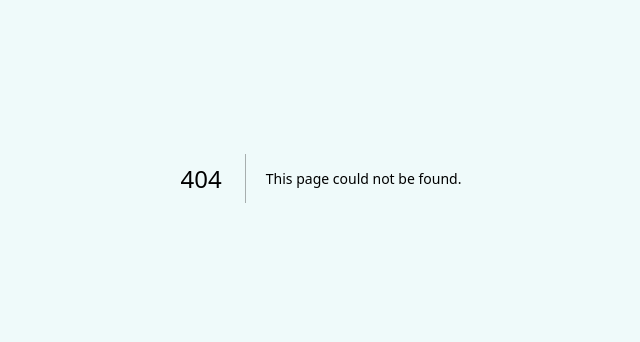
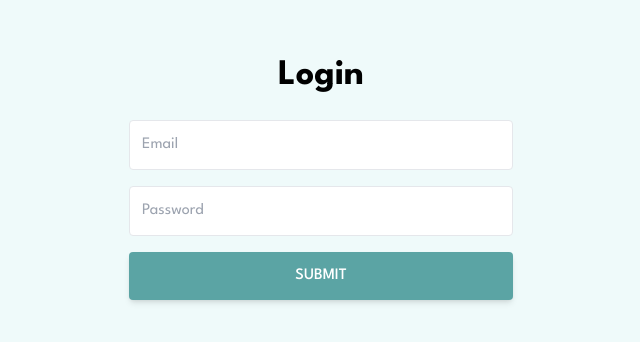
Before and after one commit to reline-digital/job-listings, a Next.js app in the folder apps/frontend/: page /login in a window 1280 px wide. Before the commit this address had no page. Shown: the part 222-564 px from the top of the page, without its empty margins (319-959 px from the left). Built offline with nearby package versions, Linux system fonts and the light colour scheme.

Commit message:
feat: add login page

```diff
--- /dev/null
+++ b/apps/frontend/src/app/login/page.tsx
@@ -0,0 +1,115 @@
+'use client'
+
+import { Button } from '@/components/Button'
+import { useState } from 'react'
+
+export default function Login() {
+  const [error, setError] = useState('')
+  async function handleSubmit(e: React.FormEvent<HTMLFormElement>) {
+    e.preventDefault()
+    const formData = new FormData(e.target as HTMLFormElement)
+    const email = formData.get('email')
+    const password = formData.get('password')
+    if (!email || !password) {
+      return setError('Both fields are required')
+    }
+    try {
+      const response = await fetch(
+        `${process.env.NEXT_PUBLIC_BASE_API}/user/login`,
+        {
+          method: 'POST',
+          credentials: 'include',
+          headers: {
+            'Content-Type': 'application/json',
+          },
+          body: JSON.stringify({ email, password }),
+        }
+      )
+      if (!response.ok) {
+        const data = await response.json()
+        // throw new Error(data.message)
+        console.log(data)
+        setError(data.error)
+      }
+      const data = await response.json()
+      setError('')
+      console.log(data)
+    } catch (error) {
+      setError('some thing went wrong')
+    }
+  }
+
+  async function getUser() {
+    try {
+      const response = await fetch(
+        `${process.env.NEXT_PUBLIC_BASE_API}/user/profile`,
+        {
+          method: 'GET',
+          credentials: 'include',
+          headers: {
+            'Content-Type': 'application/json',
+          },
+        }
+      )
+      const data = await response.json()
+      console.log(data)
+    } catch (error) {
+      console.log(error)
+    }
+  }
+
+  async function logOutUser() {
+    try {
+      const response = await fetch(
+        `${process.env.NEXT_PUBLIC_BASE_API}/user/logout`,
+        {
+          method: 'POST',
+          credentials: 'include',
+          headers: {
+            'Content-Type': 'application/json',
+          },
+        }
+      )
+      const data = await response.json()
+      console.log(data)
+    } catch (error) {
+      console.log(error)
+    }
+  }
+
+  return (
+    <div className="flex h-screen items-center justify-center">
+      {/* <button onClick={getUser}>get user</button> */}
+      {/* <button onClick={logOutUser}>logout user</button> */}
+      <div className="w-96">
+        <h1 className="mb-6 text-center text-4xl font-bold">Login</h1>
+        <form onSubmit={handleSubmit} className="flex flex-col gap-4">
+          <div>
+            <label htmlFor="email" id="email" className="sr-only">
+              email
+            </label>
+            <input
+              name="email"
+              type="email"
+              placeholder="Email"
+              className="w-full rounded border border-gray-200 p-3"
+            />
+          </div>
+          <div>
+            <label htmlFor="password" id="password" className="sr-only">
+              password
+            </label>
+            <input
+              name="password"
+              type="password"
+              placeholder="Password"
+              className="w-full rounded border border-gray-200 p-3"
+            />
+          </div>
+          {error && <p className="text-danger">{error}</p>}
+          <Button type="submit">Submit</Button>
+        </form>
+      </div>
+    </div>
+  )
+}
--- /dev/null
+++ b/apps/frontend/src/app/post-job/page.tsx
@@ -0,0 +1,32 @@
+export default function PostJob() {
+  return (
+    <div className="flex h-screen items-center justify-center">
+      <div className="w-96">
+        <h1 className="mb-6 text-center text-4xl font-bold">Post a Job</h1>
+        <form className="flex flex-col gap-4">
+          <input
+            type="text"
+            placeholder="Title"
+            className="rounded border border-gray-200 p-3"
+          />
+          <input
+            type="text"
+            placeholder="Company"
+            className="rounded border border-gray-200 p-3"
+          />
+          <input
+            type="text"
+            placeholder="Location"
+            className="rounded border border-gray-200 p-3"
+          />
+          <input
+            type="text"
+            placeholder="Description"
+            className="rounded border border-gray-200 p-3"
+          />
+          <button className="bg-primary rounded p-3 text-white">Post</button>
+        </form>
+      </div>
+    </div>
+  )
+}
--- /dev/null
+++ b/apps/frontend/src/components/Button.tsx
@@ -0,0 +1,26 @@
+export function Button({
+  handleClick,
+  children,
+  type = 'button',
+  variant = 'primary',
+  outline = false,
+  disabled = false,
+}: {
+  handleClick?: () => void
+  children: React.ReactNode
+  type?: 'button' | 'submit' | 'reset'
+  variant?: 'primary' | 'secondary'
+  outline?: boolean
+  disabled?: boolean
+}) {
+  return (
+    <button
+      disabled={disabled}
+      onClick={handleClick}
+      type={type}
+      className="bg-primary rounded p-3 font-medium uppercase text-white shadow-md transition-all hover:opacity-80 hover:shadow-lg"
+    >
+      {children}
+    </button>
+  )
+}
--- a/apps/frontend/src/components/Card.tsx
+++ b/apps/frontend/src/components/Card.tsx
@@ -6,7 +6,7 @@ import { Pill } from '.'
 export function Card({ job }: { job: Job }) {
   return (
     <div
-      className={`${job.featured ? 'border-primary border-l-4' : null} flex flex-col justify-between gap-4 rounded bg-white p-4 font-semibold shadow-lg md:flex-row md:items-center  md:gap-8 md:px-6 md:py-8`}
+      className={`${job.featured && 'border-primary border-l-4'} flex flex-col justify-between gap-4 rounded bg-white p-4 font-semibold shadow-lg md:flex-row md:items-center  md:gap-8 md:px-6 md:py-8`}
     >
       <div className="md:flex md:items-center md:gap-4">
         <Image
```
Also changed, not shown: 2 other files (tests, documents, lock files or other folders).
